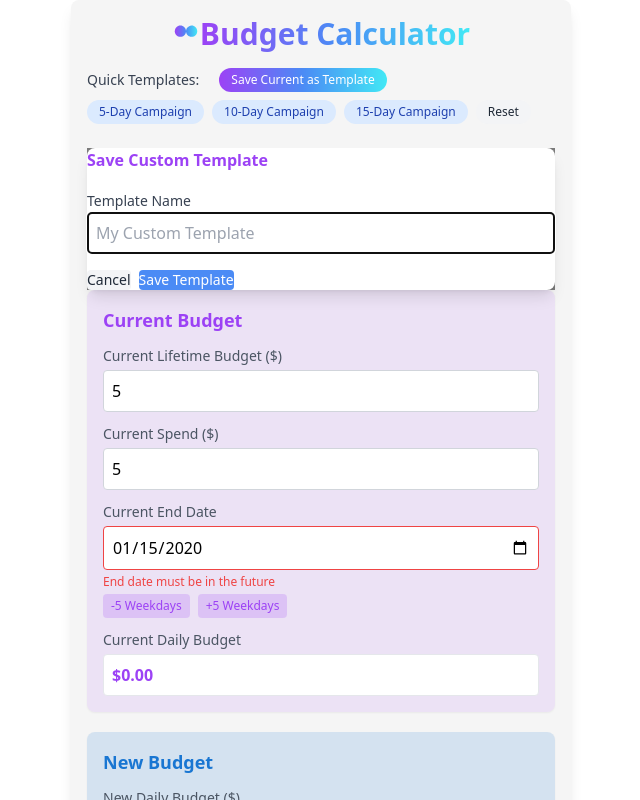
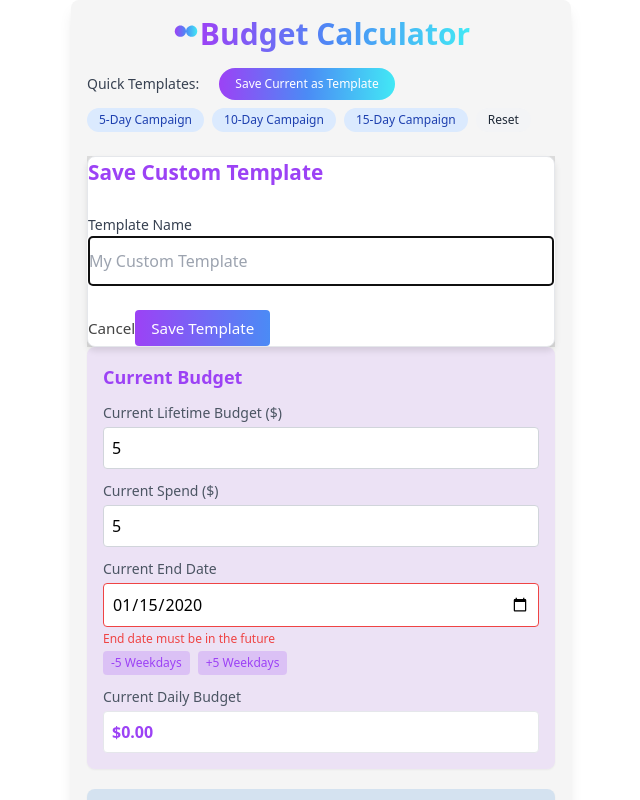
Before and after one commit to niksaderek/budget_cal, a React (Create React App) app: page / in a window 1280 px wide. Both pictures are taken after typing "5", "5", "2020-01-15", "5", "2020-01-15" into the empty fields and a click on the button "Save Current as Template". Shown: the top 800 px of the page, without its empty margins (319-959 px from the left). Built offline with nearby package versions, Linux system fonts and the light colour scheme.

Commit message:
Update App.js

```diff
--- a/src/App.js
+++ b/src/App.js
@@ -480,10 +480,10 @@ const BudgetCalculator = () => {
           <h3 className="text-sm font-medium text-gray-700">Quick Templates:</h3>
           <button
             onClick={() => setShowSaveTemplateModal(true)}
-            className="px-3 py-1 text-xs rounded-full hover:bg-opacity-80 transition-colors ml-4"
+            className="px-3 py-1 text-xs rounded-full text-white transition-colors ml-4"
             style={{
               background: "linear-gradient(90deg, #9C42F5 0%, #4B8BF5 50%, #42E8F5 100%)",
-              color: "white"
+              padding: '8px 16px'
             }}
           >
             Save Current as Template
@@ -550,17 +550,28 @@ const BudgetCalculator = () => {
       {showSaveTemplateModal && (
         <div
           className="fixed inset-0 flex items-center justify-center z-50"
-          style={{ backgroundColor: 'rgba(0,0,0,0.5)' }}
+          style={{ backgroundColor: 'rgba(0,0,0,0.1)' }}
         >
           <div
             className="bg-white p-6 rounded-lg shadow-lg max-w-md w-full"
-            onClick={(e) => e.stopPropagation()}
+            style={{
+              border: '1px solid #e5e7eb',
+              boxShadow: '0 4px 6px rgba(0, 0, 0, 0.1)',
+              maxWidth: '600px'
+            }}
           >
-            <h3 className="text-xl font-bold mb-4" style={{ color: '#9C42F5' }}>
+            <h3
+              className="text-xl font-bold mb-6"
+              style={{
+                color: '#9C42F5',
+                fontSize: '1.3rem'
+              }}
+            >
               Save Custom Template
             </h3>
-            <div className="mb-4">
-              <label className="block text-sm font-medium text-gray-700 mb-1">
+
+            <div className="mb-6">
+              <label className="block text-sm font-medium text-gray-700 mb-2">
                 Template Name
               </label>
               <input
@@ -568,17 +579,31 @@ const BudgetCalculator = () => {
                 ref={templateNameInputRef}
                 value={newTemplateName}
                 onChange={(e) => setNewTemplateName(e.target.value)}
-                className="p-2 border border-gray-300 rounded w-full focus:outline-none focus:ring-2 focus:ring-blue-500"
+                className="p-3 border border-gray-300 rounded w-full"
+                style={{
+                  height: '50px',
+                  fontSize: '1rem',
+                  border: '1px solid #9C42F5',
+                  borderRadius: '4px'
+                }}
                 placeholder="My Custom Template"
               />
             </div>
-            <div className="flex justify-start gap-2">
+
+            <div className="flex justify-start gap-3 mt-4">
               <button
                 onClick={() => {
                   setNewTemplateName('');
                   setShowSaveTemplateModal(false);
                 }}
-                className="px-4 py-2 text-sm bg-gray-100 text-gray-800 rounded hover:bg-gray-200 transition-colors"
+                className="px-4 py-2"
+                style={{
+                  fontSize: '0.95rem',
+                  color: '#444',
+                  background: 'transparent',
+                  border: 'none',
+                  cursor: 'pointer'
+                }}
               >
                 Cancel
               </button>
@@ -621,8 +646,14 @@ const BudgetCalculator = () => {
                   setNewTemplateName('');
                   setShowSaveTemplateModal(false);
                 }}
-                className="px-4 py-2 text-sm rounded text-white transition-colors"
-                style={{ backgroundColor: '#4B8BF5' }}
+                className="px-4 py-2 text-sm text-white rounded"
+                style={{
+                  background: "linear-gradient(90deg, #9C42F5 0%, #4B8BF5 100%)",
+                  padding: '8px 16px',
+                  fontWeight: '500',
+                  fontSize: '0.95rem',
+                  borderRadius: '4px'
+                }}
               >
                 Save Template
               </button>
@@ -635,25 +666,44 @@ const BudgetCalculator = () => {
       {showDeleteModal && templateToDelete && (
         <div
           className="fixed inset-0 flex items-center justify-center z-50"
-          style={{ backgroundColor: 'rgba(0,0,0,0.5)' }}
+          style={{ backgroundColor: 'rgba(0,0,0,0.1)' }}
         >
           <div
             className="bg-white p-6 rounded-lg shadow-lg max-w-md w-full"
-            onClick={(e) => e.stopPropagation()}
+            style={{
+              border: '1px solid #e5e7eb',
+              boxShadow: '0 4px 6px rgba(0, 0, 0, 0.1)',
+              maxWidth: '600px'
+            }}
           >
-            <h3 className="text-xl font-bold mb-4" style={{ color: '#9C42F5' }}>
+            <h3
+              className="text-xl font-bold mb-6"
+              style={{
+                color: '#9C42F5',
+                fontSize: '1.3rem'
+              }}
+            >
               Delete Template
             </h3>
-            <p className="mb-4">
+
+            <p className="mb-6" style={{ fontSize: '1rem' }}>
               Are you sure you want to delete the template "{templateToDelete.name}"?
             </p>
-            <div className="flex justify-start gap-2">
+
+            <div className="flex justify-start gap-3 mt-4">
               <button
                 onClick={() => {
                   setShowDeleteModal(false);
                   setTemplateToDelete(null);
                 }}
-                className="px-4 py-2 text-sm bg-gray-100 text-gray-800 rounded hover:bg-gray-200 transition-colors"
+                className="px-4 py-2"
+                style={{
+                  fontSize: '0.95rem',
+                  color: '#444',
+                  background: 'transparent',
+                  border: 'none',
+                  cursor: 'pointer'
+                }}
               >
                 Cancel
               </button>
@@ -665,8 +715,14 @@ const BudgetCalculator = () => {
                   setShowDeleteModal(false);
                   setTemplateToDelete(null);
                 }}
-                className="px-4 py-2 text-sm rounded text-white transition-colors"
-                style={{ backgroundColor: '#f44336' }}
+                className="px-4 py-2 text-sm text-white rounded"
+                style={{
+                  backgroundColor: '#f44336',
+                  padding: '8px 16px',
+                  fontWeight: '500',
+                  fontSize: '0.95rem',
+                  borderRadius: '4px'
+                }}
               >
                 Delete
               </button>
```
